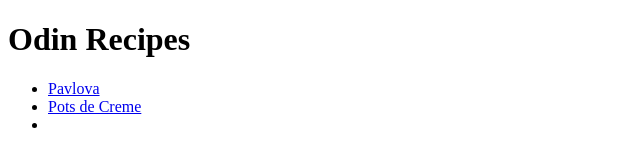
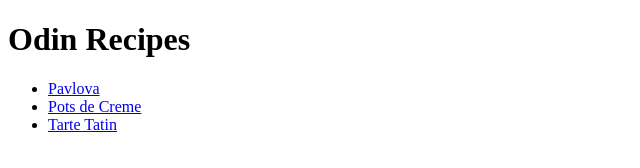
Before and after one commit to EllePhoenix23/odin-recipes, a plain HTML site: page index.html in a window 1280 px wide. Shown: the full height of the page, 0-640 px from the left. Drawn offline with Linux system fonts and the light colour scheme.

Commit message:
Add tarte tatin link Fix pots-de-creme closing tag

```diff
--- a/index.html
+++ b/index.html
@@ -8,7 +8,8 @@
         <h1>Odin Recipes</h1>
         <ul>
             <li><a href="./recipes/pavlova.html">Pavlova</a></li>
-            <li><a href="./recipes/pots-de-creme.html">Pots de Creme</a><li>
+            <li><a href="./recipes/pots-de-creme.html">Pots de Creme</a></li>
+            <li><a href="./recipes/tarte-tatin.html">Tarte Tatin</a></li>
         </ul>
     </body>
 </html>
```
